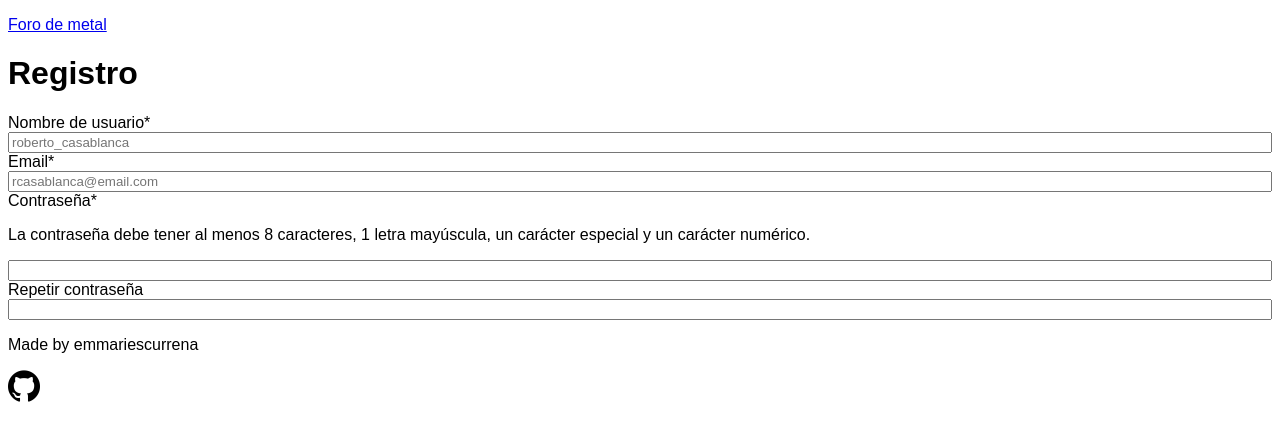
After one commit to emmariescurrena/foro-metal, a Flask app: page /registro in a window 1280 px wide. The commit adds this page. Shown: the top 441 px of the page. Run offline with Flask 3, Linux system fonts and the light colour scheme; some libraries are stand-ins or nearby versions.

```diff
--- a/src/app.py
+++ b/src/app.py
@@ -1,16 +1,19 @@
-"""Import os to access environ to export DB username and password"""
+"""Foro de metal app"""
+
 import os
 import psycopg2
+from dotenv import load_dotenv
 from flask import Flask, redirect, url_for, render_template
 
 app = Flask(__name__)
+load_dotenv()
 
 with open('sql.txt', 'r', encoding="UTF-8") as file:
     sql_arr = file.read().splitlines()
 
 
 def titulo_a_url(titulo):
-    """Simplifica titulo del tópico para poder ser guardado como url"""
+    """Simplfies the topic's name to be saved as an url"""
     url = ""
     titulo = titulo.rstrip()
     titulo = titulo.lstrip()
@@ -27,10 +30,10 @@ def titulo_a_url(titulo):
 def get_db_connection():
     """Get connection to 'foro_de_metal' database"""
     conn = psycopg2.connect(
-        host='localhost',
-        database='foro_de_metal',
-        user=os.environ['DB_USERNAME'],
-        password=os.environ['DB_PASSWORD']
+        host="localhost",
+        database="foro_de_metal",
+        user=os.getenv("DB_USERNAME"),
+        password=os.getenv("DB_PASSWORD")
     )
     return conn
 
@@ -43,7 +46,7 @@ def root():
 
 @app.route("/topicos")
 def index():
-    """Connects to DB and render template for index"""
+    """Connects to DB and renders template for index"""
     conn = get_db_connection()
     cur = conn.cursor()
 
@@ -59,7 +62,7 @@ def index():
 
 @app.route("/topicos/<url>")
 def topico(url=None):
-    """Connects to DB and render template for topico"""
+    """Connects to DB and renders template for topico"""
     conn = get_db_connection()
     cur = conn.cursor()
 
@@ -80,7 +83,7 @@ def topico(url=None):
 
 @app.route("/usuario/<nombre_usuario>")
 def usuario(nombre_usuario=None):
-    """Connects to DB and render template for usuario"""
+    """Connects to DB and renders template for usuario"""
     conn = get_db_connection()
     cur = conn.cursor()
 
@@ -95,5 +98,19 @@ def usuario(nombre_usuario=None):
     return render_template("usuario.html", info_usuario=info_usuario)
 
 
+@app.route("/registro")
+def registro():
+    """Renders template for registro"""
+
+    return render_template("registro.html")
+
+
+@app.route("/login")
+def login():
+    """Renders template for login"""
+
+    return render_template("login.html")
+
+
 if __name__ == '__main__':
     app.run(debug=True)
--- a/src/static/style.css
+++ b/src/static/style.css
@@ -1,12 +1,12 @@
 @font-face {
     font-family: "Open Sans Bold";
-    src: {{ url_for('static', filename='OpenSans-VariableFont_wdth_wght') }};
+    src: "{{ url_for('static', filename='OpenSans-VariableFont_wdth_wght') }}";
     font-weight: 700;
 }
 
 @font-face {
     font-family: "Open Sans Regular";
-    src: {{ url_for('static', filename='OpenSans-VariableFont_wdth_wght') }};
+    src: "{{ url_for('static', filename='OpenSans-VariableFont_wdth_wght') }}";
     font-weight: 400;
 }
 
@@ -32,3 +32,8 @@ a > img {
     width: 10em;
     height: auto;
 }
+
+.form {
+    display: flex;
+    flex-direction: column;
+}
--- a/src/templates/index.html
+++ b/src/templates/index.html
@@ -1,5 +1,5 @@
 {% extends "base.html" %}
-{% block title %} Tópicos | {% endblock %}
+{% block title %}Tópicos | {% endblock %}
 {% block main %}
     <h1>Tópicos</h1>
     {% for topico in topicos %}
--- /dev/null
+++ b/src/templates/registro.html
@@ -0,0 +1,21 @@
+{% extends "base.html" %}
+{% block title %}Registro | {% endblock %}
+{% block main %}
+    <h1>Registro</h1>
+    <form class="form" method="post">
+        <label for="nombreInput">Nombre de usuario*</label>
+        <input id="nombreInput" class="form__input" type="text"
+        placeholder="roberto_casablanca" required>
+        <label for="emailInput">Email*</label>
+        <input id="emailInput" class="form__input" type="text"
+        placeholder="rcasablanca@email.com">
+        <label for="contraseñaInput">Contraseña*</label required>
+        <p class="contraseña-req">
+            La contraseña debe tener al menos 8 caracteres, 1 letra mayúscula,
+            un carácter especial y un carácter numérico.
+        </p>
+        <input id="contraseñaInput" class="form__input" type="text" required>
+        <label for="repetirContraseñaInput">Repetir contraseña</label>
+        <input id="repetirContraseñaInput" class="form__input" type="text" required>
+    </form>
+{% endblock %}
```
Also changed, not shown: 1 other file.
